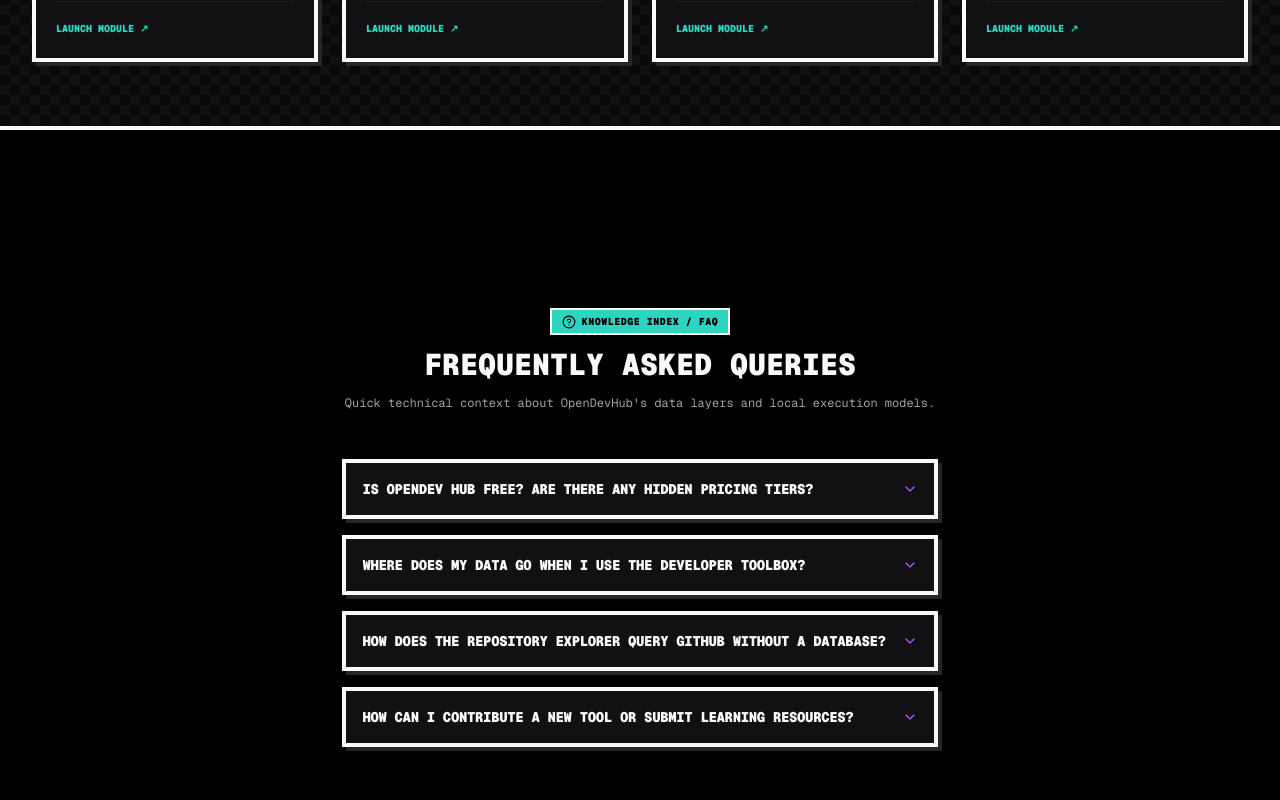
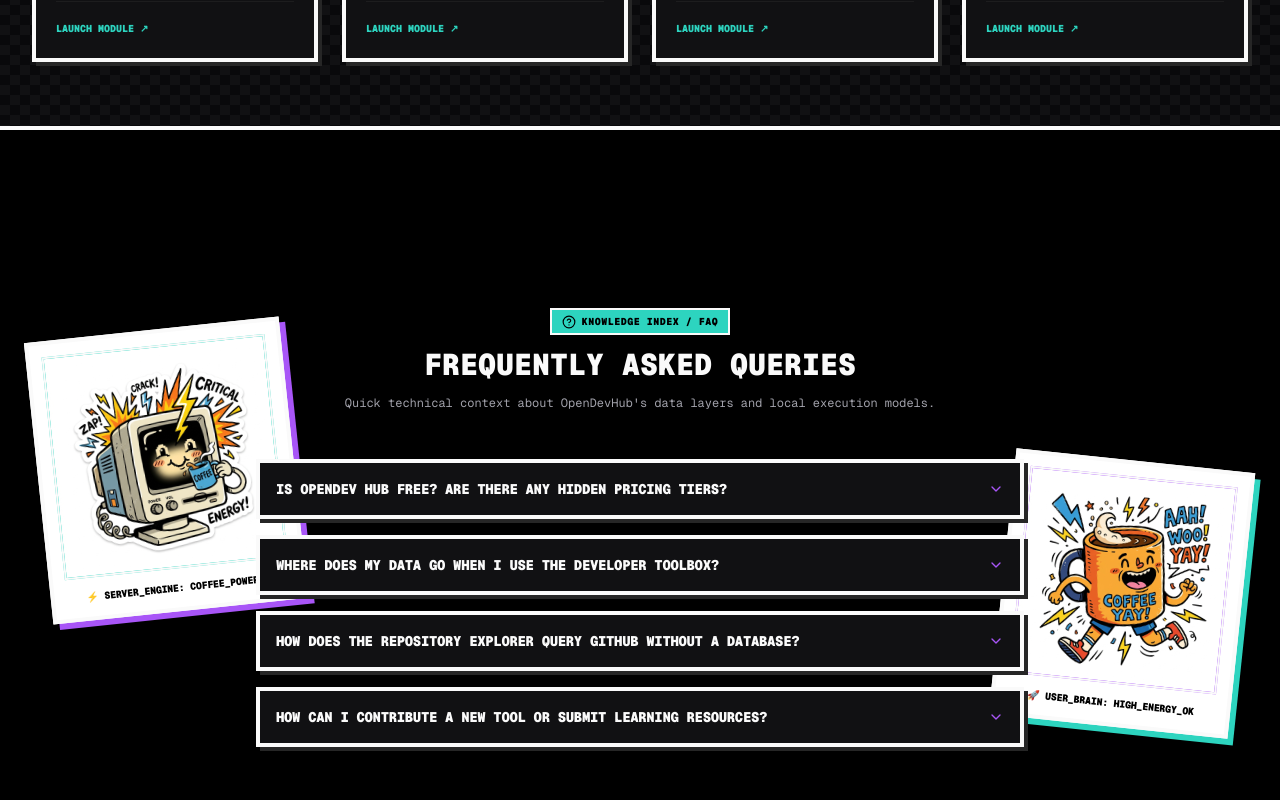
Before and after one commit to Mananwebdev160408/opendevhub, a Next.js app: page / in a window 1280 px wide. Shown: the part 4360-5160 px from the top of the page. Built offline with nearby package versions, Linux system fonts and the light colour scheme.

Commit message:
feat: add FAQ section with interactive component and illustrations

```diff
--- a/src/modules/home/components/FAQ.tsx
+++ b/src/modules/home/components/FAQ.tsx
@@ -1,7 +1,7 @@
 "use client";
 
 import * as React from "react";
-import { HelpCircle, ChevronDown, ChevronUp } from "lucide-react";
+import { HelpCircle, ChevronDown, ChevronUp, Zap, Terminal } from "lucide-react";
 
 interface FAQItem {
   question: string;
@@ -40,8 +40,42 @@ export function FAQ() {
   };
 
   return (
-    <section className="w-full min-h-[100vh] border-t-4 border-foreground py-16 px-4 sm:px-6 lg:px-8 bg-black flex flex-col justify-center">
-      <div className="max-w-3xl mx-auto">
+    <section className="w-full min-h-[100vh] border-t-4 border-foreground py-16 px-4 sm:px-6 lg:px-8 bg-black flex flex-col justify-center relative overflow-hidden">
+
+      {/* Absolute Decorative Stickers - Cartoon Polaroid Illustrations */}
+      {/* Left Stack - Caffeine Computer Polaroid */}
+      <div className="absolute top-1/4 left-[3%] hidden xl:block select-none pointer-events-none">
+        <div className="w-64 border-4 border-foreground bg-white p-3 rotate-[-6deg] shadow-[6px_6px_0px_0px_var(--primary)] flex flex-col items-center">
+          <div className="w-full aspect-square border-2 border-foreground bg-accent overflow-hidden relative flex items-center justify-center">
+            <img
+              src="/faq_dev_computer.png"
+              alt="Caffeine Computer"
+              className="w-full h-full object-contain"
+            />
+          </div>
+          <div className="mt-3 text-center font-mono text-[10px] font-black text-black uppercase tracking-tight">
+            ⚡ SERVER_ENGINE: COFFEE_POWERED
+          </div>
+        </div>
+      </div>
+
+      {/* Right Stack - Screaming Coffee Polaroid */}
+      <div className="absolute bottom-1/4 right-[3%] hidden xl:block select-none pointer-events-none">
+        <div className="w-60 border-4 border-foreground bg-white p-3 rotate-[6deg] shadow-[6px_6px_0px_0px_var(--accent)] flex flex-col items-center">
+          <div className="w-full aspect-square border-2 border-foreground bg-primary overflow-hidden relative flex items-center justify-center">
+            <img
+              src="/faq_joy_coffee.png"
+              alt="Joyful Coffee"
+              className="w-full h-full object-contain"
+            />
+          </div>
+          <div className="mt-3 text-center font-mono text-[10px] font-black text-black uppercase tracking-tight">
+            🚀 USER_BRAIN: HIGH_ENERGY_OK
+          </div>
+        </div>
+      </div>
+
+      <div className="max-w-3xl mx-auto w-full relative z-10">
         {/* Title */}
         <div className="text-center mb-12 space-y-3">
           <div className="inline-flex items-center gap-1.5 px-2.5 py-1 border-2 border-foreground bg-accent text-accent-foreground font-mono text-[10px] font-black uppercase tracking-wider">
@@ -52,8 +86,7 @@ export function FAQ() {
             Frequently Asked Queries
           </h2>
           <p className="font-mono text-xs text-muted-foreground">
-            Quick technical context about OpenDevHub&apos;s data layers and
-            local execution models.
+            Quick technical context about OpenDevHub&apos;s data layers and local execution models.
           </p>
         </div>
 
@@ -64,7 +97,7 @@ export function FAQ() {
             return (
               <div
                 key={idx}
-                className="border-4 border-foreground bg-card shadow-[4px_4px_0px_0px_var(--border)] transition-all overflow-hidden"
+                className="border-4 border-foreground bg-card shadow-[4px_4px_0px_0px_var(--border)] hover:shadow-[6px_6px_0px_0px_var(--accent)] hover:translate-x-[-2px] hover:translate-y-[-2px] transition-all overflow-hidden"
               >
                 {/* Trigger Button */}
                 <button
@@ -82,6 +115,9 @@ export function FAQ() {
                 {/* Content Panel */}
                 {isOpen && (
                   <div className="p-4 border-t-2 border-foreground bg-black font-mono text-xs text-muted-foreground leading-relaxed">
+                    <div className="text-[9px] text-accent mb-2 uppercase font-black tracking-widest animate-pulse flex items-center gap-1 select-none">
+                      <span>⚡</span> RUNNING LOCAL DECODE... OK
+                    </div>
                     {faq.answer}
                   </div>
                 )}
```
Also changed, not shown: public/faq_joy_coffee.png (added).
